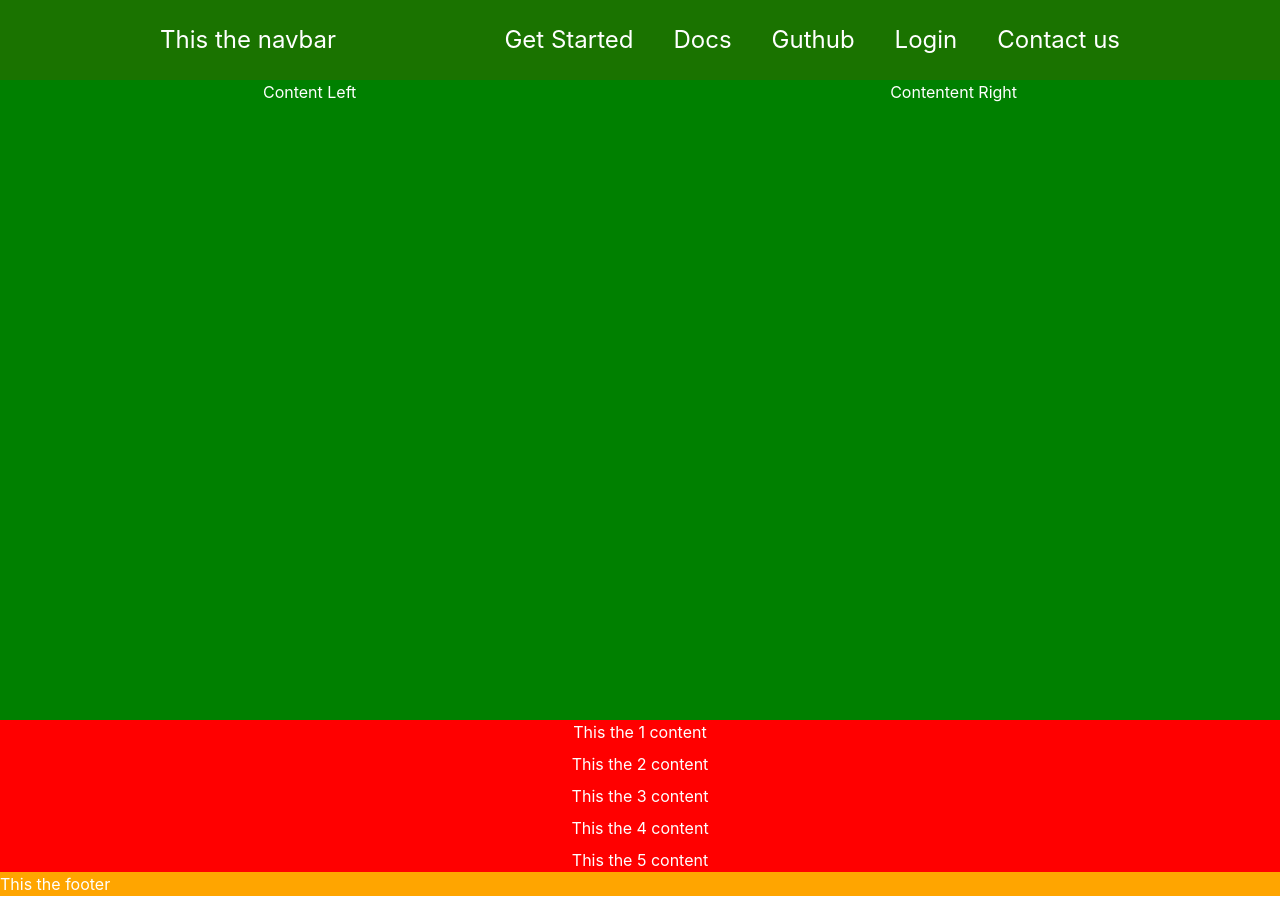
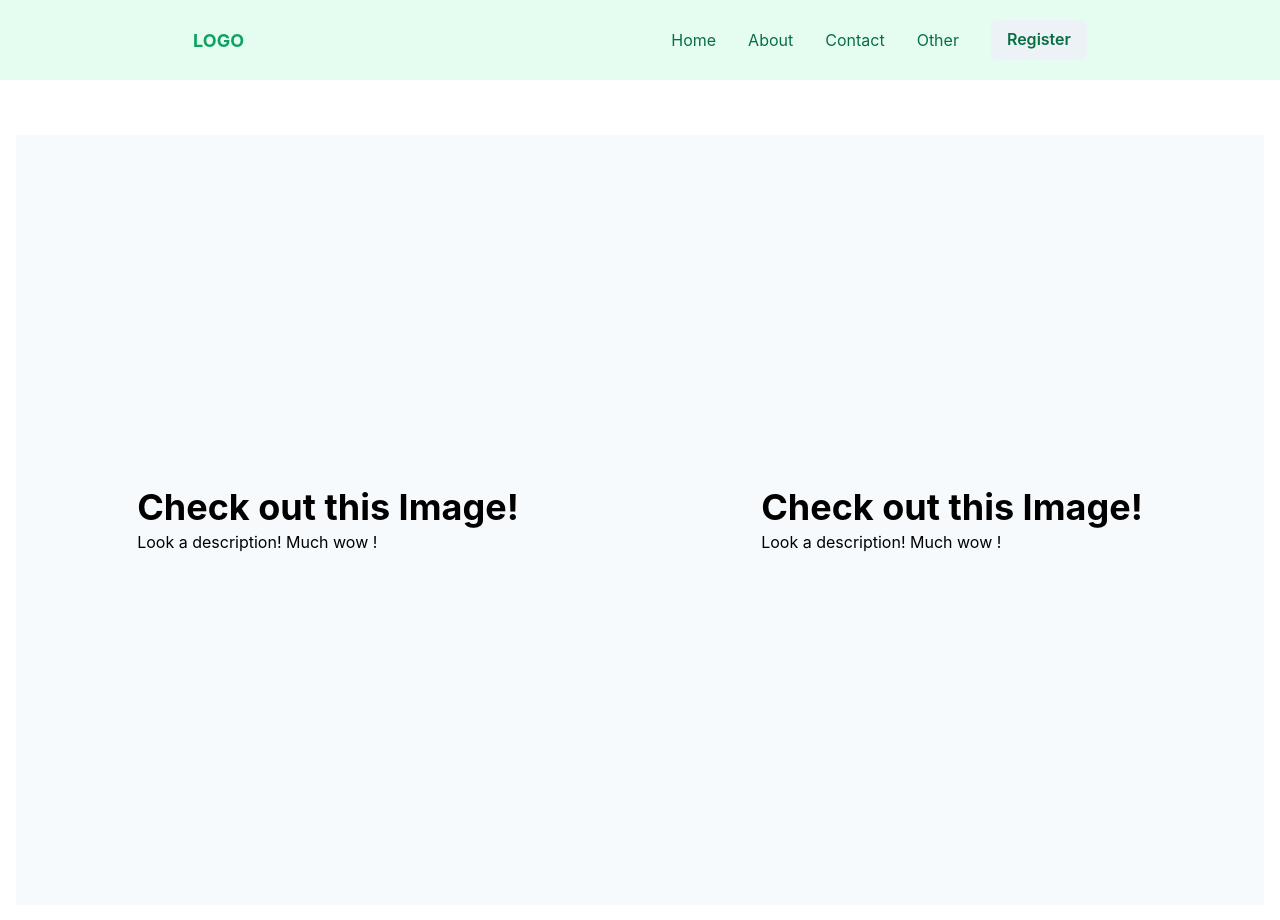
Before and after one commit to JorgeOchoaReyes/SinglePageWebsite, a Next.js app: page / in a window 1280 px wide. Before the commit the page ends 896 px from the top, so only its background shows below. Built offline with nearby package versions, Linux system fonts and the light colour scheme.

Commit message:
Responsive Navbar and Responsive landing container

```diff
--- a/src/components/Container.tsx
+++ /dev/null
@@ -1,16 +0,0 @@
-import { StackProps, VStack, Flex, FlexProps } from '@chakra-ui/react';
-import React, { Children } from 'react'
-
-interface ContainerProps {
-
-}
-
-export const Container: React.FC<ContainerProps> = (props: FlexProps) => {
-    return (
-        <Flex
-            {...props}
-            alignContent="center"
-            flexDirection="column"
-        />
-    );
-}
--- a/src/components/Header.tsx
+++ b/src/components/Header.tsx
@@ -1,17 +1,54 @@
 import React from 'react';
-import { Box, HStack, Text } from '@chakra-ui/react';
+import { Box,  Center, Text, Flex, Heading, VStack} from '@chakra-ui/react';
 
 interface HeaderProps {
 
 }
 
+
+const LeftContent = () => {
+    return (
+        <VStack
+            w="full"
+            h="full"
+            p="10"
+            justifyContent='space-around'
+            alignItems='center' bg="gray.50">
+
+            <Box>
+                <Heading> Check out this Image! </Heading>
+                <Text> Look a description! Much wow ! </Text>
+            </Box>
+
+
+        </VStack>
+    )
+}
+
+const RightContent = () => {
+    return (
+        <VStack
+            w="full"
+            h="full"
+            p="10"
+            justifyContent='space-around'
+            alignItems='center' bg="gray.50">
+
+            <Box>
+                <Heading> Check out this Image! </Heading>
+                <Text> Look a description! Much wow ! </Text>
+            </Box>
+
+
+        </VStack>
+    )
+}
+
 export const Header: React.FC<HeaderProps> = ({}) => {
     return (
-        <Box  w="100%" h="80vh">
-            <HStack align='center' alignContent='center' flexDirection='row' justifyContent='space-around'>
-                <Text textColor='white'> Content Left </Text>
-                <Text textColor='white'> Contentent Right </Text>
-            </HStack>
-        </Box>
+        <Flex h={{base: "auto", md: "100vh"}} textColor='black' py={[0, 10, 15]} direction={{base: "column-reverse", md: "row"}}>
+            <LeftContent />
+            <RightContent />
+        </Flex>
     );
 }
--- a/src/components/Main.tsx
+++ b/src/components/Main.tsx
@@ -7,7 +7,7 @@ interface MainProps {
 
 export const Main: React.FC<MainProps> = ({}) => {
     return (
-        <Box backgroundColor='red' w="100%" >
+        <Box backgroundColor='red' >
             <VStack>
                 <Text textColor='white'> This the 1 content </Text>
                 <Text textColor='white'> This the 2 content </Text>
--- a/src/components/Navbar.tsx
+++ b/src/components/Navbar.tsx
@@ -1,25 +1,94 @@
-import { Box, Text, HStack, Spacer, Stack } from '@chakra-ui/react';
-import React from 'react';
+import { Box, Text, Button, Spacer, Stack, Link, Flex} from '@chakra-ui/react';
+import React, {useState} from 'react';
 
 interface NavbarProps {
 
 }
 
+const Logo = (props) => {
+    return(
+        <Box {...props} >
+            <Text fontSize='lg' fontWeight='bold'>
+                LOGO
+            </Text>
+        </Box>
+    )
+}
+
+const MenuToggle = ({toggle, isOpen}) => {
+    return (
+        <Box display={{base: 'block', md: 'none'}} onClick={toggle}>
+            {isOpen ? <Text> Close Menu </Text> : <Text> Open Menu </Text>}
+        </Box>
+    )
+}
+
+const MenuItem = ({children, isLast, to='/', ...rest}) => {
+    return (
+        <Link href={to}>
+            <Text display='block' {...rest}>
+                {children}
+            </Text>
+        </Link>
+    )
+}
+
+const NavbarContainer = ({children, ...props}) => {
+    return (
+        <Flex
+            as="nav"
+            align="center"
+            justify="space-around"
+            position="sticky"
+            top={0}
+            wrap='wrap'
+            w="100%"
+            mb={10}
+            p={5}
+            px={1}
+            bg={["primary.500", "primary.500", "primary.100", "primary.100"]}
+            color={["white", "white", "primary.700", "primary.700"]}
+            {...props}
+        >
+            {children}
+        </Flex>
+    )
+}
+
+const MenuLinks = ({isOpen}) => {
+    return (
+        <Box
+            display={{base: isOpen ? 'block' : 'none', md: "block"}}
+            flexBasis={{base: "100%", md: "auto"}}
+    >
+            <Stack
+                spacing={8}
+                align='center'
+                justify={["center", "space-between", "flex-end", 'flex-end']}
+                direction={["column", "column", "row", "row"]}
+                pt={[4, 4, 0, 0]}
+            >
+                <MenuItem to="/" isLast={0}> Home </MenuItem>
+                <MenuItem to="/" isLast={0}> About </MenuItem>
+                <MenuItem to="/" isLast={0}> Contact </MenuItem>
+                <MenuItem to="/" isLast={0}> Other </MenuItem>
+                <Button> Register </Button>
+            </Stack>
+        </Box>
+    )
+}
+
 export const Navbar: React.FC<NavbarProps> = ({}) => {
+    const [isOpen, setIsOpen] = useState(false);
+    const toggle = () => setIsOpen(!isOpen);
     return (
-        <Box  w="100%" h="5rem" position='sticky' top='0' background="rgb(255, 0, 0, .1)" paddingX="160px" display='flex' justifyContent='center' flexDirection='column' >
-
-            <HStack spacing={10} >
-
-                <Text fontSize='24' textColor='white'> This the navbar</Text>
-                <Spacer />
-                <Text fontSize='24' textColor='white'> Get Started </Text>
-                <Text fontSize='24' textColor='white'> Docs </Text>
-                <Text fontSize='24' textColor='white'> Guthub </Text>
-                <Text fontSize='24' textColor='white'> Login </Text>
-                <Text fontSize='24' textColor='white'> Contact us </Text>
-            </HStack>
-
-        </Box>
+        <NavbarContainer>
+            <Logo
+                w="100px"
+                color={["white", "white", "primary.500", "primary.500"]}
+            />
+            <MenuToggle toggle={toggle} isOpen={isOpen} />
+            <MenuLinks isOpen={isOpen} />
+        </NavbarContainer>
     );
 }
--- a/src/pages/_app.tsx
+++ b/src/pages/_app.tsx
@@ -2,10 +2,12 @@ import { ChakraProvider } from '@chakra-ui/react'
 
 import theme from '../theme'
 import { AppProps } from 'next/app'
+import {Navbar} from '../components/Navbar'
 
 function MyApp({ Component, pageProps }: AppProps) {
   return (
     <ChakraProvider resetCSS theme={theme}>
+      <Navbar />
       <Component {...pageProps} />
     </ChakraProvider>
   )
--- a/src/pages/index.tsx
+++ b/src/pages/index.tsx
@@ -1,4 +1,4 @@
-import { Container } from "../components/Container";
+import { Container } from "@chakra-ui/react";
 import { Navbar } from "../components/Navbar";
 import { Header } from "../components/Header";
 import { Main } from "../components/Main";
@@ -6,14 +6,8 @@ import { Footer } from "../components/Footer";
 import { Box } from "@chakra-ui/react";
 
 const Index = () => (
-  <Container>
-    <Box backgroundColor='green'>
-      <Navbar />
-      <Header />
-    </Box>
-
-    <Main />
-    <Footer />
+  <Container maxW="container.xxl" >
+    <Header />
   </Container>
 )
 
--- a/src/theme.tsx
+++ b/src/theme.tsx
@@ -10,10 +10,23 @@ const breakpoints = createBreakpoints({
   xl: '80em',
 })
 
+const colors = {
+  primary: {
+    100: "#E5FCF1",
+    200: "#27EF96",
+    300: "#10DE82",
+    400: "#0EBE6F",
+    500: "#0CA25F",
+    600: "#0A864F",
+    700: "#086F42",
+    800: "#075C37",
+    900: "#064C2E"
+  }
+};
+
+
 const theme = extendTheme({
-  colors: {
-    black: '#16161D',
-  },
+  colors,
   fonts,
   breakpoints,
 })
```
